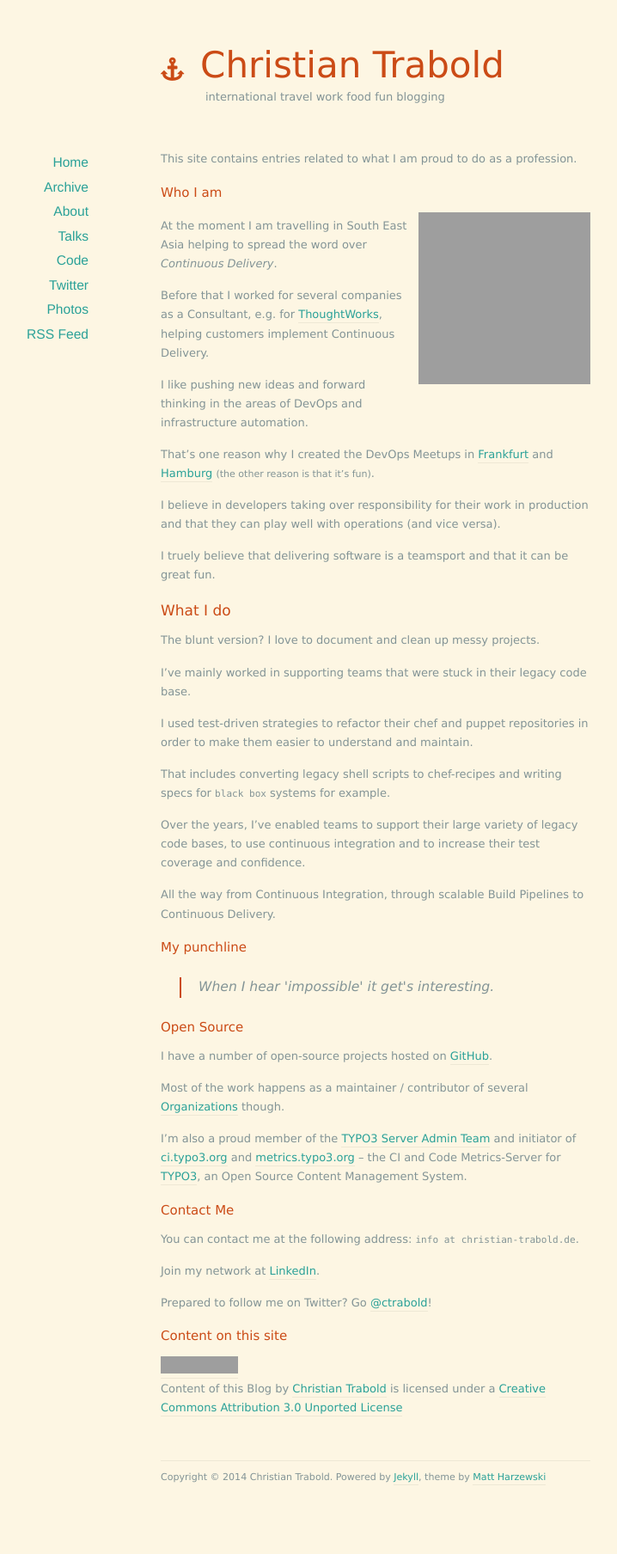
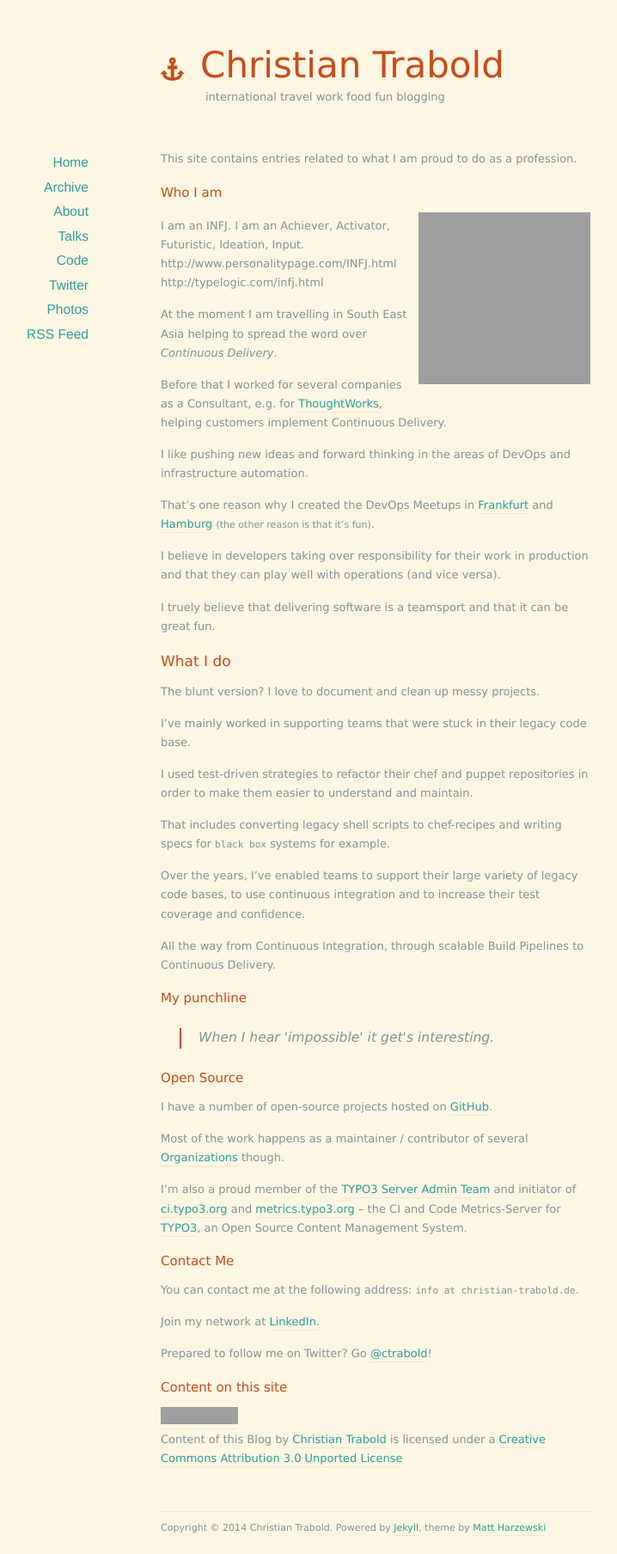
Before and after one commit to ctrabold/ctrabold.github.io, a Jekyll site: the page built from about/index.md, in a window 1280 px wide. Shown: the whole page at 86% size, without its empty margins (203-921 px from the left). Built offline with Jekyll 4.4.1, drawn with Linux system fonts in a browser that asks for light colours; nearby versions of some CDN libraries; before the commit the page ends 1749 px from its top, so only the background shows below that; grey boxes are pictures that could not be loaded.

Commit message:
Add MB & strenghtfinder index

```diff
--- a/about/index.md
+++ b/about/index.md
@@ -9,6 +9,10 @@ This site contains entries related to what I am proud to do as a profession.
 ## Who I am
 
 <img src="http://www.gravatar.com/avatar/6d4ce863d23886ec67558ffe4309fe76.png" class="right" />
+
+I am an INFJ. I am an Achiever, Activator, Futuristic, Ideation, Input.
+http://www.personalitypage.com/INFJ.html
+http://typelogic.com/infj.html
 
 At the moment I am travelling in South East Asia helping to spread the word over _Continuous Delivery_.
 
```
